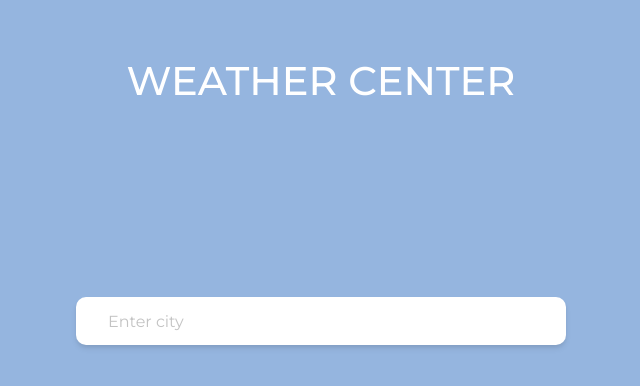
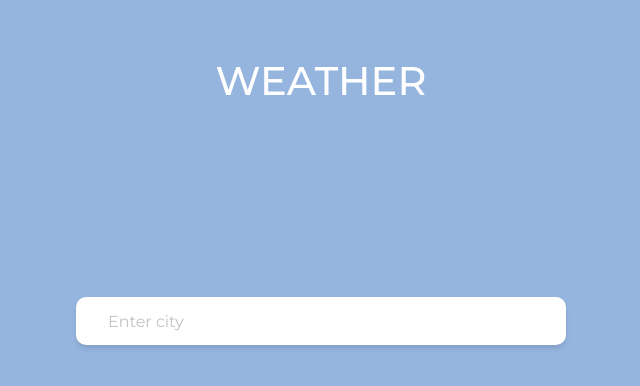
Before and after one commit to torod76/js-weather-app, a plain HTML site: page index.html in a window 1280 px wide. Shown: the whole page, without its empty margins (319-959 px from the left). Drawn offline with Linux system fonts and the light colour scheme.

Commit message:
[update] name changed to simply weather

```diff
--- a/index.html
+++ b/index.html
@@ -18,7 +18,7 @@
 <body>
     <div class="wrapper">
         <div class="weather-app">
-            <h1>Weather Center</h1>
+            <h1>Weather</h1>
             <div class="input-container">
                 <form id="location-form">
                     <input type="text" name="city-input" id="city-input" placeholder="Enter city" value="">
```
